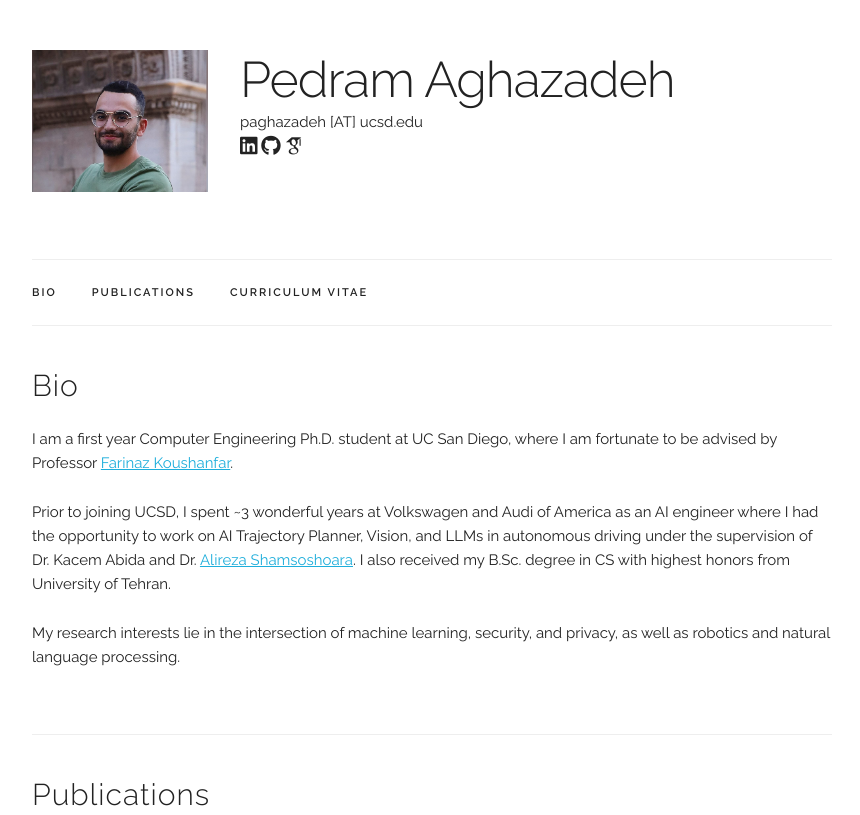
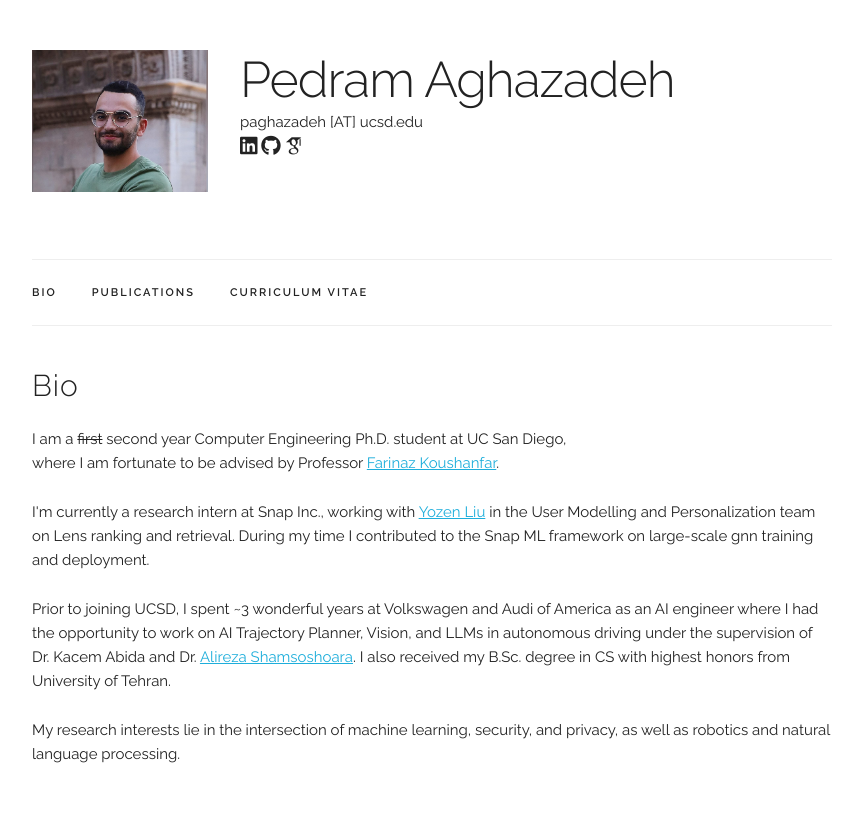
Before and after one commit to pedramaghazadeh/pedramaghazadeh.github.io, a Jekyll site: the page built from index.html, in a window 1280 px wide and 1400 px high. Shown: the top 815 px of the window, without its empty margins (208-1068 px from the left). Built offline with Jekyll 4.4.1, drawn with Linux system fonts in a browser that asks for light colours; some web fonts are replaced; some of the changed text lies outside the part shown; grey boxes are pictures that could not be loaded.

Commit message:
Summer 2025 updates

```diff
--- a/_data/publications.yaml
+++ b/_data/publications.yaml
@@ -1,4 +1,10 @@
 papers:
+  - title: ""
+    authors: "Soheil Zibakhsh Shabgahi, <b>Pedram Aghazadeh</b>, Azalia Mirhoseini, Farinaz Koushanfar"
+    venue: "Under review"
+    paper_pdf: "/assets/publications/fortifai_paper.pdf"
+    image: "/assets/publications/fortifai.pdf"
+    selected: y
 
   - title: "SwapTransformer: Highway overtaking tactical planner model via imitation learning on OSHA dataset"
     authors: "Alireza Shamsoshoara, Safin B Salih, <b>Pedram Aghazadeh</b>"
--- a/index.html
+++ b/index.html
@@ -7,9 +7,15 @@ title: Home
   <h4>Bio</h4>
 
   <p>
-    I am a first year Computer Engineering Ph.D. student at UC San Diego, where I am fortunate to be
+    I am a <s>first</s> second year Computer Engineering Ph.D. student at UC San Diego,<br>
+    where I am fortunate to be
     advised by Professor <a href="https://jacobsschool.ucsd.edu/people/profile/farinaz-koushanfar">Farinaz Koushanfar</a>.
   </p>
+
+  <p>
+    I'm currently a research intern at Snap Inc., working with <a href="https://scholar.google.com/citations?user=i3U2JjEAAAAJ&hl=en">Yozen Liu</a> in the User Modelling and Personalization team on Lens ranking and retrieval. During my time I contributed to the Snap ML framework on large-scale gnn training and deployment.
+  </p>
+
   <p>
     Prior to joining UCSD, I spent ~3 wonderful years at Volkswagen and Audi of America as an AI engineer where I had the opportunity to work on AI Trajectory Planner, Vision, and LLMs in autonomous driving under the supervision of Dr. Kacem Abida and Dr. <a href="https://alirezashamsoshoara.github.io">Alireza Shamsoshoara</a>.
     I also received my B.Sc. degree in CS with highest honors from University of Tehran.
```
Also changed, not shown: 2 other files.
